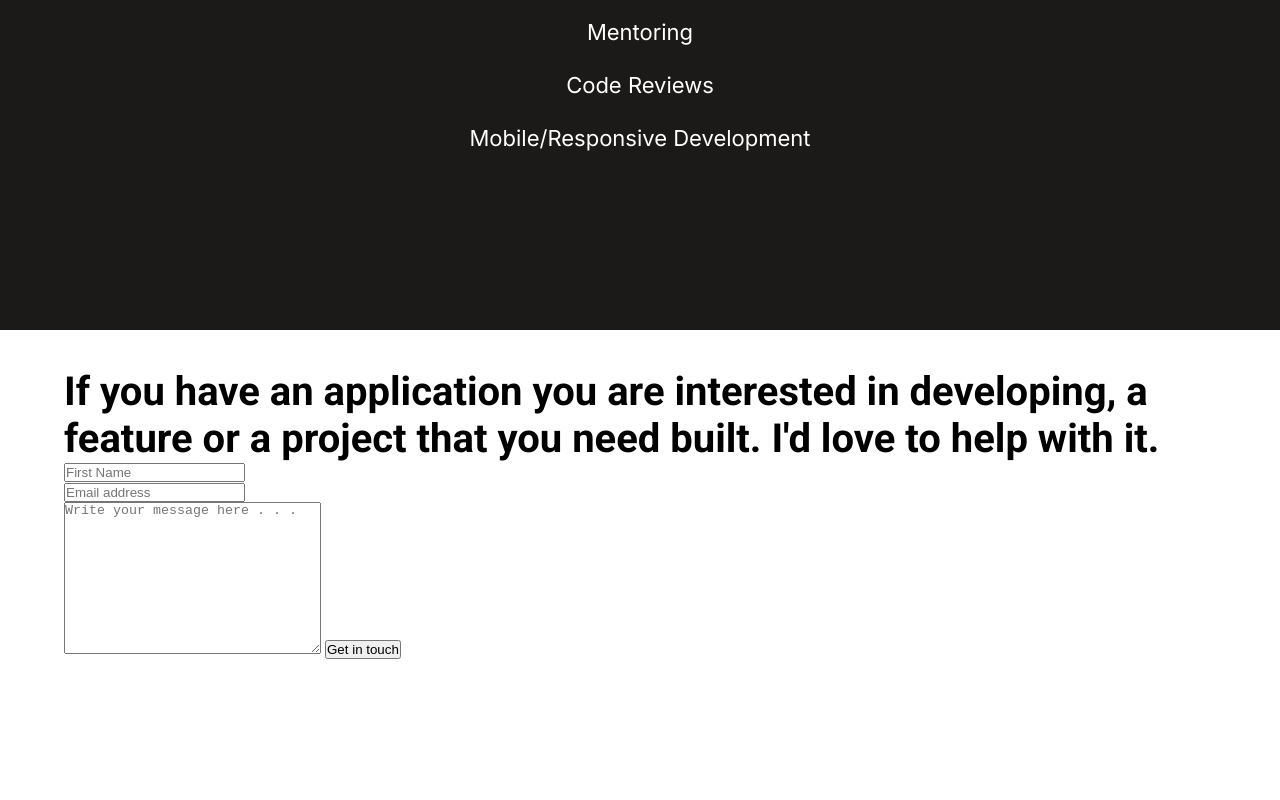
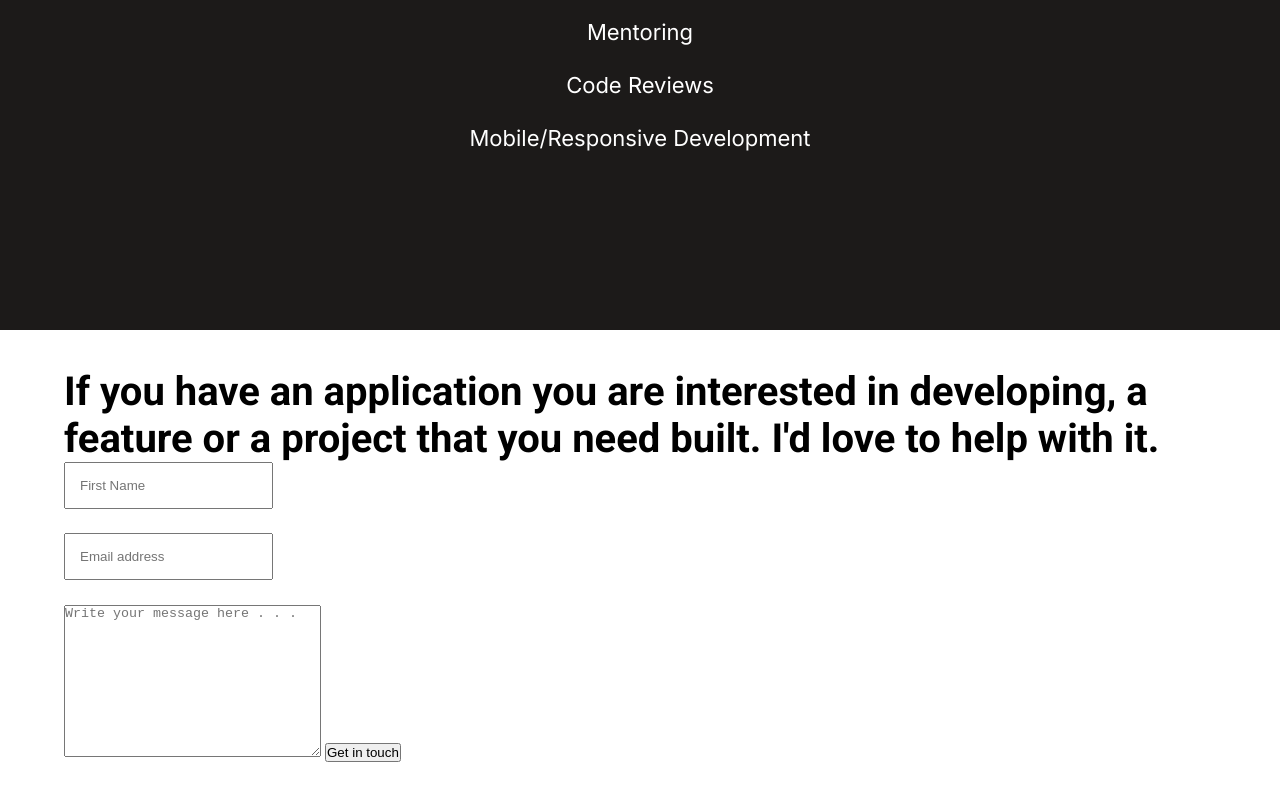
Before and after one commit to SamArsanios/cr-training-contact-form, a plain HTML site: page index.html in a window 1280 px wide. Shown: the part 6377-7177 px from the top of the page. Drawn offline with Linux system fonts and the light colour scheme.

Commit message:
Style input boxes

```diff
--- a/css/main.css
+++ b/css/main.css
@@ -346,3 +346,14 @@ footer {
   font-weight: lighter;
   font-size: 40px;
 }
+
+
+
+input {
+  padding: 14px;
+  margin-bottom: 2%;
+  /* border-top: none;
+  border-left: none;
+  border-right: none;
+  outline: none; */
+}
```
